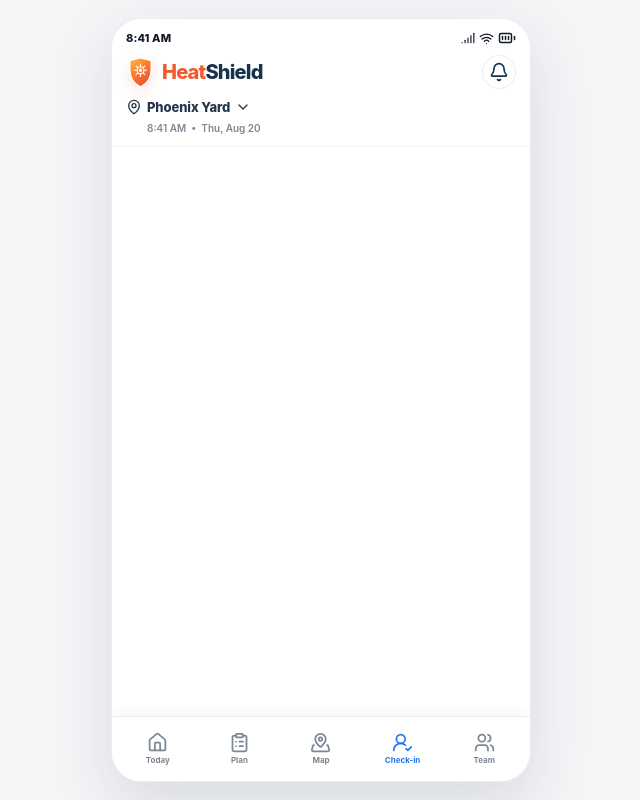
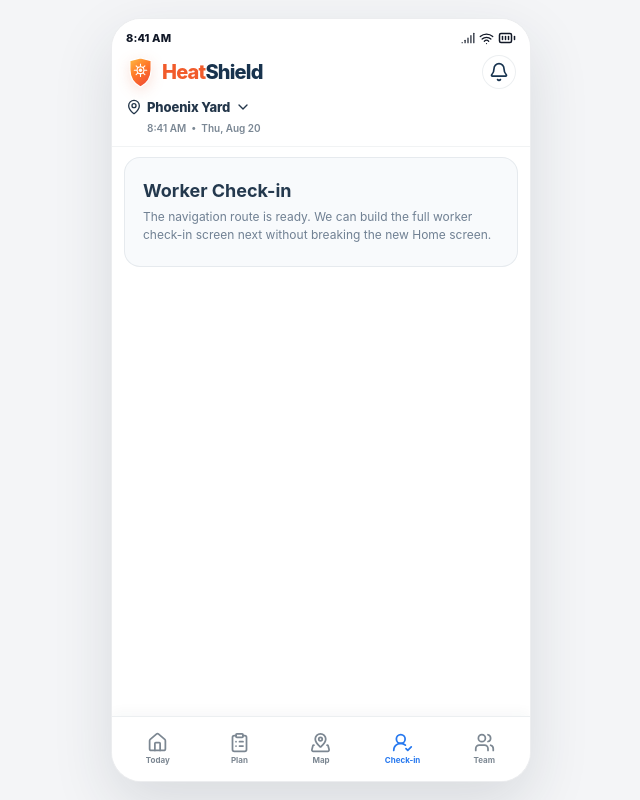
Before and after one commit to muhammadaryan377/fortyguard, a React (Vite) app in the folder frontend/heatshield/: page / in a window 1280 px wide. Both pictures are taken after a click on the button "Check-in". Shown: the whole page, without its empty margins (319-959 px from the left). Built offline with nearby package versions, Linux system fonts and the light colour scheme; no server answers.

Commit message:
Add safe interim route for Check-in tab

```diff
--- a/frontend/heatshield/src/ProductApp.jsx
+++ b/frontend/heatshield/src/ProductApp.jsx
@@ -354,6 +354,14 @@ export default function ProductApp() {
         />
       ) : null}
       {activeTab === "plan" ? <PlanScreen {...shared} /> : null}
+      {activeTab === "checkin" ? (
+        <div className="hs-screen">
+          <section className="hs-checkin-placeholder">
+            <h2>Worker Check-in</h2>
+            <p>The navigation route is ready. We can build the full worker check-in screen next without breaking the new Home screen.</p>
+          </section>
+        </div>
+      ) : null}
       {activeTab === "team" ? <TeamScreen {...shared} /> : null}
       {activeTab === "alerts" ? <AlertsScreen {...shared} /> : null}
     </AppShell>
```
